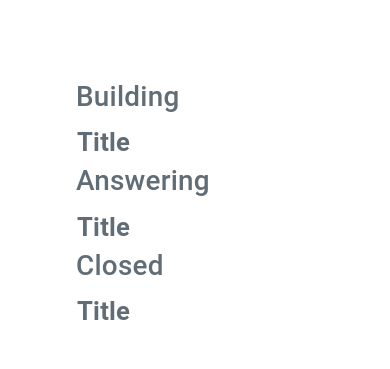
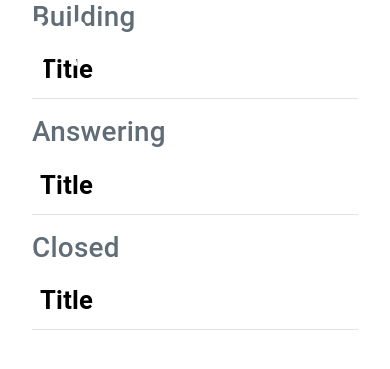
Before and after one commit to CPNV-ES/Maw11-JBM, a PHP site: template app/View/exercises/index.php in a window 390 px wide. Shown: the top 369 px of the page. Run offline with PHP 8.4, Linux system fonts and the light colour scheme; the template is opened without the code that fills it: most values are stand-ins (such as "Sample title", 1, 10 or a date in 2020); lists and menus that the app fills with data are empty.

Commit message:
fix: improve layout and styling of exercise tables for better usability

```diff
--- a/app/View/exercises/index.php
+++ b/app/View/exercises/index.php
@@ -1,8 +1,8 @@
 <?php $title = 'Exercises'; ?>
-<div class="container main row">
-    <section class="column">
+<div class="row">
+    <section class="col-md-4">
         <h1>Building</h1>
-        <table class="records">
+        <table class="table">
             <thead>
             <tr>
                 <th>Title</th>
@@ -11,9 +11,12 @@
             <tbody>
             <?php foreach (($exercises['building'] ?? []) as $value): ?>
                 <tr>
-                    <td><?= htmlspecialchars($value['title'] ?? '') ?></td>
                     <td>
-                        <?php if (!empty($value['fields'])) {
+                        <div class="d-flex align-items-start">
+                            <span class="flex-grow-1 text-break pe-3" style="min-width:0;"><?= htmlspecialchars($value['title'] ?? '') ?></span>
+                            <div class="actions d-flex gap-1 flex-shrink-0">
+                                <?php
+                                if (!empty($value['fields'])) {
                                     $icon    = 'takeIt';
                                     $href    = '/exercises/' . ($value['id'] ?? '');
                                     $label   = 'Be ready for answers';
@@ -22,36 +25,36 @@
                                     $confirm = false;
                                     $color   = 'primary';
                                     include __DIR__ . '/../../../core/buttons/action.php';
-                        } ?>
-                        <?php
-                            $icon = 'edit';
-                $href             = '/exercises/' . ($value['id'] ?? '') . '/fields';
-                $label            = 'Edit';
-                $classes          = 'edit';
-                $method           = 'GET';
-                $confirm          = false;
-                $color            = 'primary';
+                                }
+                                $icon    = 'edit';
+                                $href    = '/exercises/' . ($value['id'] ?? '') . '/fields';
+                                $label   = 'Edit';
+                                $classes = 'edit';
+                                $method  = 'GET';
+                                $confirm = false;
+                                $color   = 'primary';
+                                include __DIR__ . '/../../../core/buttons/action.php';
+
+                                $icon    = 'delete';
+                                $href    = '/exercises/' . ($value['id'] ?? '');
+                                $label   = 'Delete';
+                                $classes = 'Delete';
+                                $method  = 'POST';
+                                $confirm = true;
+                                $color   = 'primary';
                                 include __DIR__ . '/../../../core/buttons/action.php';
                                 ?>
-                        <?php
-                    $icon = 'delete';
-                $href     = '/exercises/' . ($value['id'] ?? '');
-                $label    = 'delete';
-                $classes  = 'delete';
-                $method   = 'POST';
-                $confirm  = true;
-                $color    = 'danger';
-                include __DIR__ . '/../../../core/buttons/action.php';
-                ?>
+                            </div>
+                        </div>
                     </td>
                 </tr>
             <?php endforeach; ?>
             </tbody>
         </table>
     </section>
-    <section class="column">
+    <section class="col-md-4">
         <h1>Answering</h1>
-        <table class="records">
+        <table class="table">
             <thead>
             <tr>
                 <th>Title</th>
@@ -60,8 +63,10 @@
             <tbody>
             <?php foreach (($exercises['answering'] ?? []) as $value): ?>
                 <tr>
-                    <td><?= htmlspecialchars($value['title'] ?? '') ?></td>
                     <td>
+                        <div class="d-flex align-items-start">
+                            <span class="flex-grow-1 text-break pe-3" style="min-width:0;"><?= htmlspecialchars($value['title'] ?? '') ?></span>
+                            <div class="actions d-flex gap-1 flex-shrink-0">
                                 <?php
                                 $icon = 'stats';
                                 $href     = '/exercises/' . ($value['id'] ?? '') . '/results';
@@ -71,25 +76,25 @@
                                 $color    = 'primary';
                                 $confirm  = false;
                                 include __DIR__ . '/../../../core/buttons/action.php';
-                ?>
-                        <?php
+
                                 $icon = 'close';
                                 $href     = '/exercises/' . ($value['id'] ?? '');
-                $label    = 'close';
-                $classes  = 'close';
+                                $label    = 'Close';
+                                $classes  = 'Close';
                                 $method   = 'POST';
                                 include __DIR__ . '/../../../core/buttons/action.php';
                                 ?>
-
+                                </div>
+                        </div>
                     </td>
                 </tr>
             <?php endforeach; ?>
             </tbody>
         </table>
     </section>
-    <section class="column">
+    <section class="col-md-4">
         <h1>Closed</h1>
-        <table class="records">
+        <table class="table">
             <thead>
             <tr>
                 <th>Title</th>
@@ -98,25 +103,30 @@
             <tbody>
             <?php foreach (($exercises['closed'] ?? []) as $value): ?>
                 <tr>
-                    <td><?= htmlspecialchars($value['title'] ?? '') ?></td>
                     <td>
+                        <div class="d-flex align-items-start">
+                            <span class="flex-grow-1 text-break pe-3" style="min-width:0;"><?= htmlspecialchars($value['title'] ?? '') ?></span>
+                            <div class="actions d-flex gap-1 flex-shrink-0">
                                 <?php
                                 $icon = 'stats';
-                $href     = '/exercises/' . ($value['id'] ?? '');
-                $label    = 'test';
-                $classes  = '';
-                $method   = '';
+                                $href     = '/exercises/' . ($value['id'] ?? '') . '/results';
+                                $label    = 'Show results';
+                                $classes  = 'stats';
+                                $method   = 'GET';
+                                $color    = 'primary';
+                                $confirm  = false;
                                 include __DIR__ . '/../../../core/buttons/action.php';
-                ?>
-                        <?php
+
                                 $icon = 'delete';
                                 $href     = '/exercises/' . ($value['id'] ?? '');
-                $label    = 'delete';
+                                $label    = 'Delete';
                                 $classes  = 'delete';
                                 $method   = 'POST';
                                 $confirm  = true;
                                 include __DIR__ . '/../../../core/buttons/action.php';
                                 ?>
+                                </div>
+                        </div>
                     </td>
                 </tr>
             <?php endforeach; ?>
```
Lines whose indentation alone changed are shown as unchanged.
